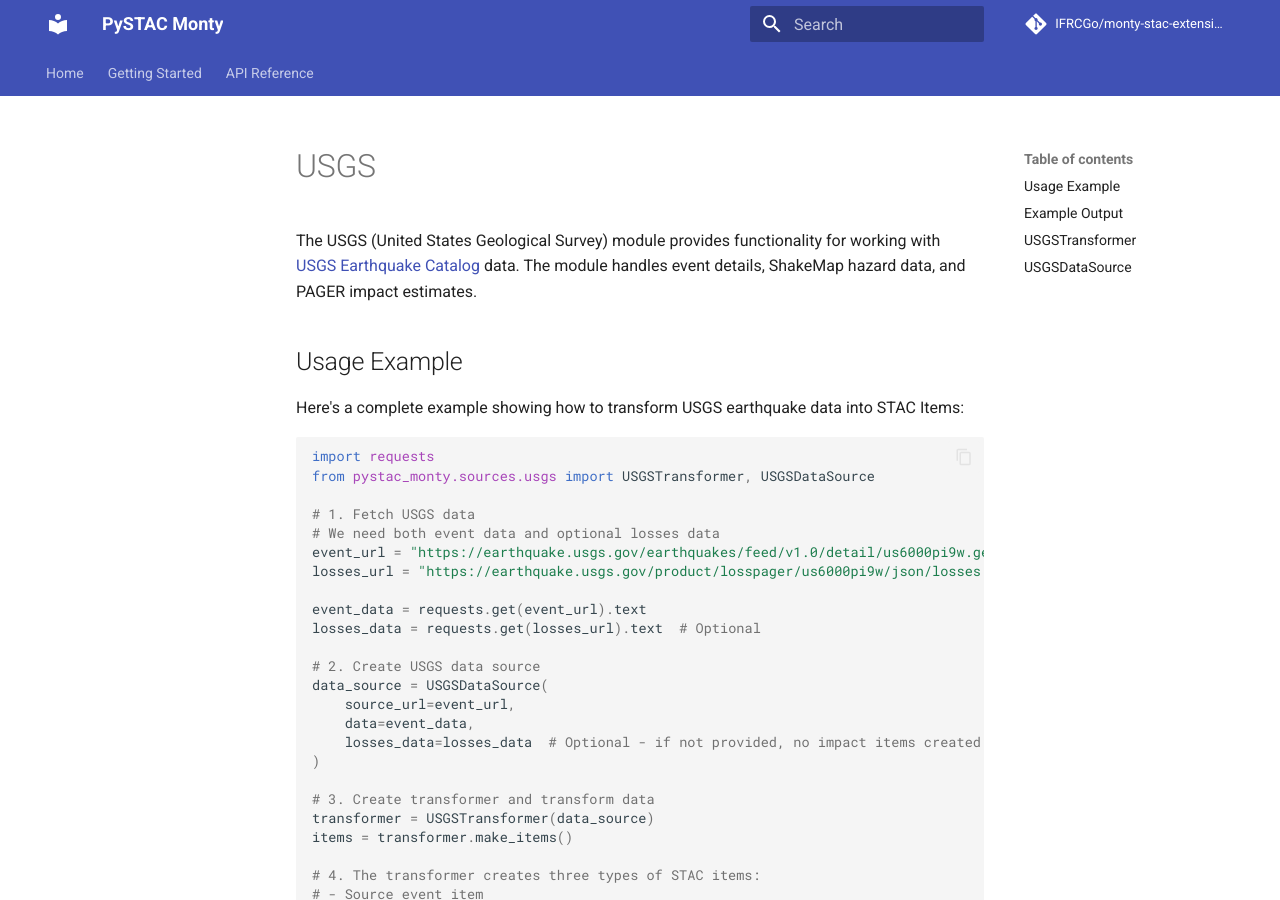
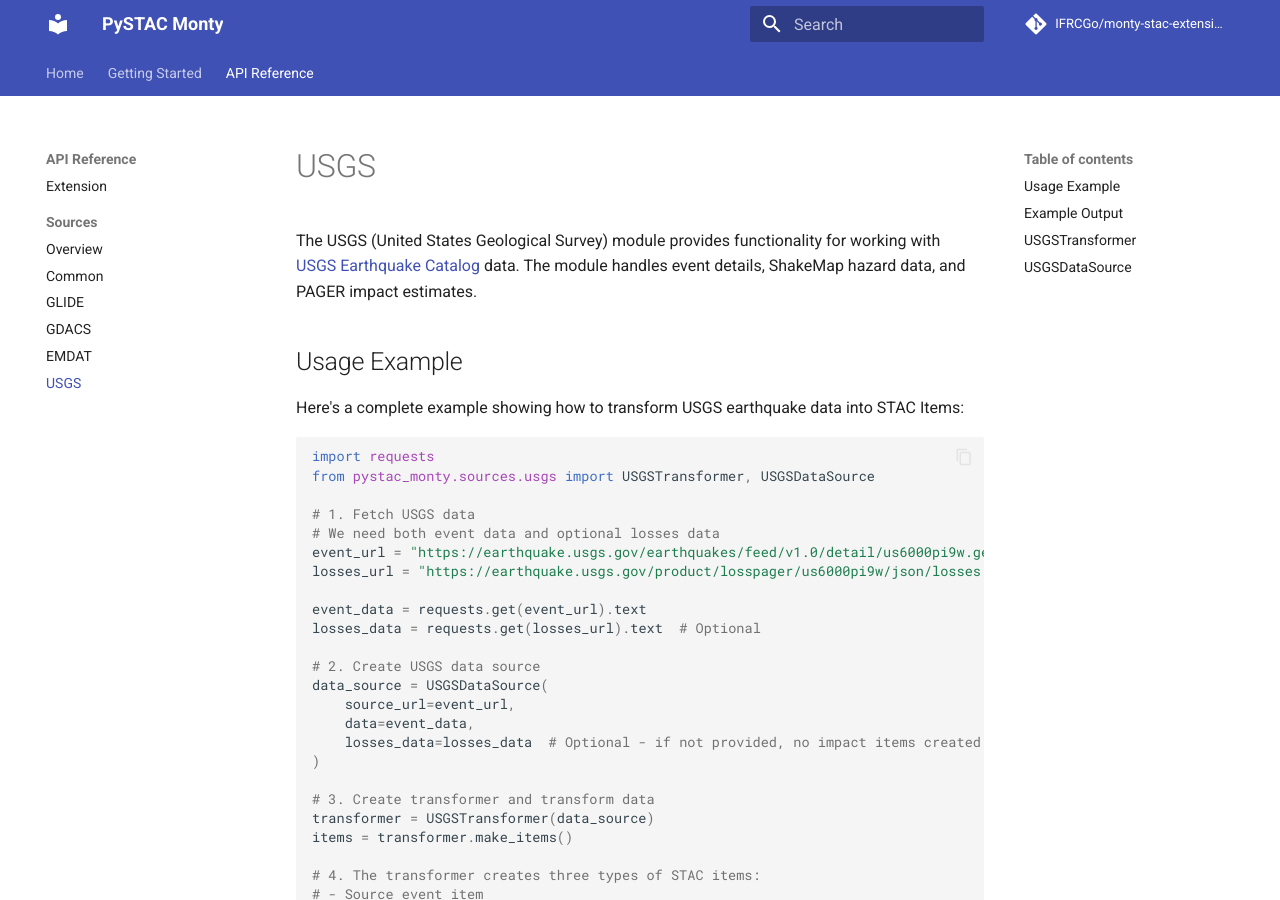
Before and after one commit to IFRCGo/pystac-monty, an MkDocs documentation site: the page built from docs/docs/api/sources/usgs.md, in a window 1280 px wide and 900 px high. Built offline with MkDocs 1.6.1 and Material for MkDocs 9.7.7, drawn with Linux system fonts in a browser that asks for light colours; comment, search, counter and statistics services are not loaded.

Commit message:
Add USGS documentation link to mkdocs configuration

```diff
--- a/docs/mkdocs.yml
+++ b/docs/mkdocs.yml
@@ -24,6 +24,7 @@ nav:
       - GLIDE: api/sources/glide.md
       - GDACS: api/sources/gdacs.md
       - EMDAT: api/sources/emdat.md
+      - USGS: api/sources/usgs.md
 
 markdown_extensions:
   - pymdownx.highlight:
```
